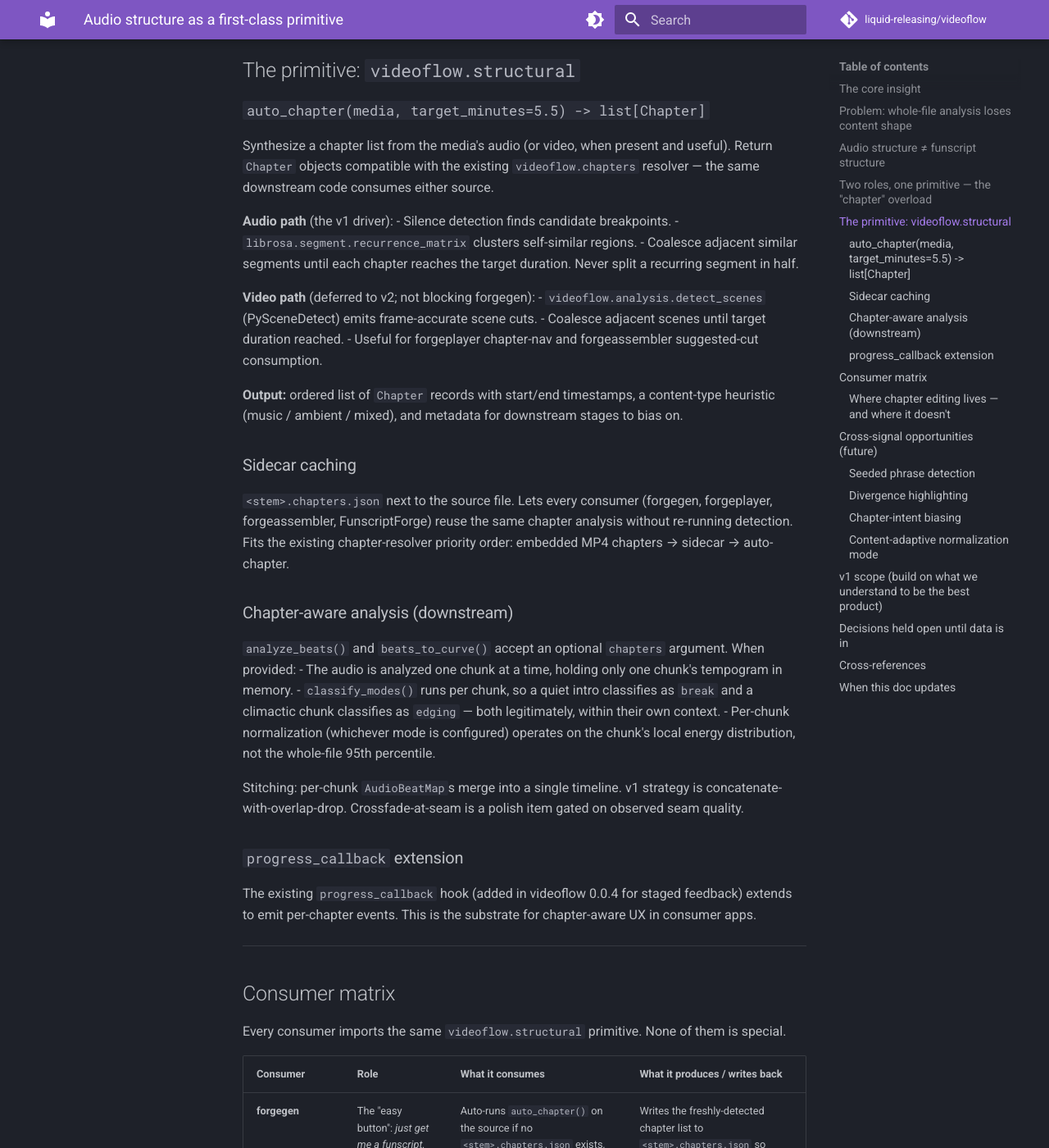
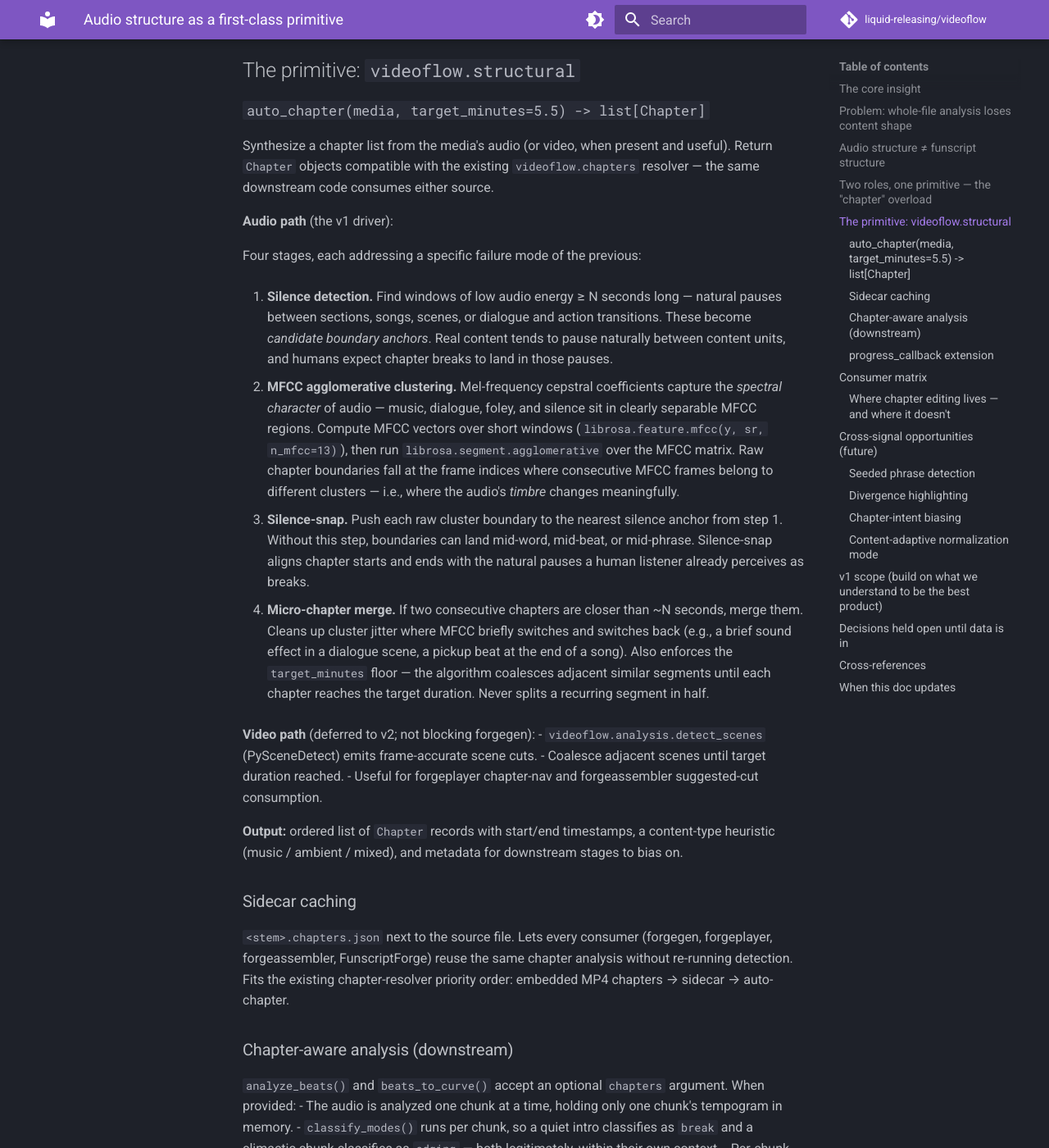
Before and after one commit to liquid-releasing/videoflow, an MkDocs documentation site: the page built from docs/architecture/audio-structure-primitive.md, in a window 1280 px wide and 1400 px high, scrolled down 3036 px. Shown: the whole window at 82% size. Built offline with MkDocs 1.6.1 and Material for MkDocs 9.7.7, drawn with Linux system fonts in a browser that asks for light colours; comment, search, counter and statistics services are not loaded.

Commit message:
docs(architecture): expand auto_chapter audio-path algorithm
Replace the three-bullet sketch with a four-stage description that
matches what shipped in structural.py: silence detection, MFCC
agglomerative clustering (not recurrence_matrix), silence-snap, and
micro-chapter merge. Explain the failure mode each stage addresses so
readers understand why each step exists.

Co-Authored-By: Claude Opus 4.7 (1M context) <noreply@anthropic.com>

```diff
--- a/docs/architecture/audio-structure-primitive.md
+++ b/docs/architecture/audio-structure-primitive.md
@@ -88,9 +88,16 @@ One primitive, additive fields, role-specific consumption.
 Synthesize a chapter list from the media's audio (or video, when present and useful). Return `Chapter` objects compatible with the existing `videoflow.chapters` resolver — the same downstream code consumes either source.
 
 **Audio path** (the v1 driver):
-- Silence detection finds candidate breakpoints.
-- `librosa.segment.recurrence_matrix` clusters self-similar regions.
-- Coalesce adjacent similar segments until each chapter reaches the target duration. Never split a recurring segment in half.
+
+Four stages, each addressing a specific failure mode of the previous:
+
+1. **Silence detection.** Find windows of low audio energy ≥ N seconds long — natural pauses between sections, songs, scenes, or dialogue and action transitions. These become *candidate boundary anchors*. Real content tends to pause naturally between content units, and humans expect chapter breaks to land in those pauses.
+
+2. **MFCC agglomerative clustering.** Mel-frequency cepstral coefficients capture the *spectral character* of audio — music, dialogue, foley, and silence sit in clearly separable MFCC regions. Compute MFCC vectors over short windows (`librosa.feature.mfcc(y, sr, n_mfcc=13)`), then run `librosa.segment.agglomerative` over the MFCC matrix. Raw chapter boundaries fall at the frame indices where consecutive MFCC frames belong to different clusters — i.e., where the audio's *timbre* changes meaningfully.
+
+3. **Silence-snap.** Push each raw cluster boundary to the nearest silence anchor from step 1. Without this step, boundaries can land mid-word, mid-beat, or mid-phrase. Silence-snap aligns chapter starts and ends with the natural pauses a human listener already perceives as breaks.
+
+4. **Micro-chapter merge.** If two consecutive chapters are closer than ~N seconds, merge them. Cleans up cluster jitter where MFCC briefly switches and switches back (e.g., a brief sound effect in a dialogue scene, a pickup beat at the end of a song). Also enforces the `target_minutes` floor — the algorithm coalesces adjacent similar segments until each chapter reaches the target duration. Never splits a recurring segment in half.
 
 **Video path** (deferred to v2; not blocking forgegen):
 - `videoflow.analysis.detect_scenes` (PySceneDetect) emits frame-accurate scene cuts.
```
